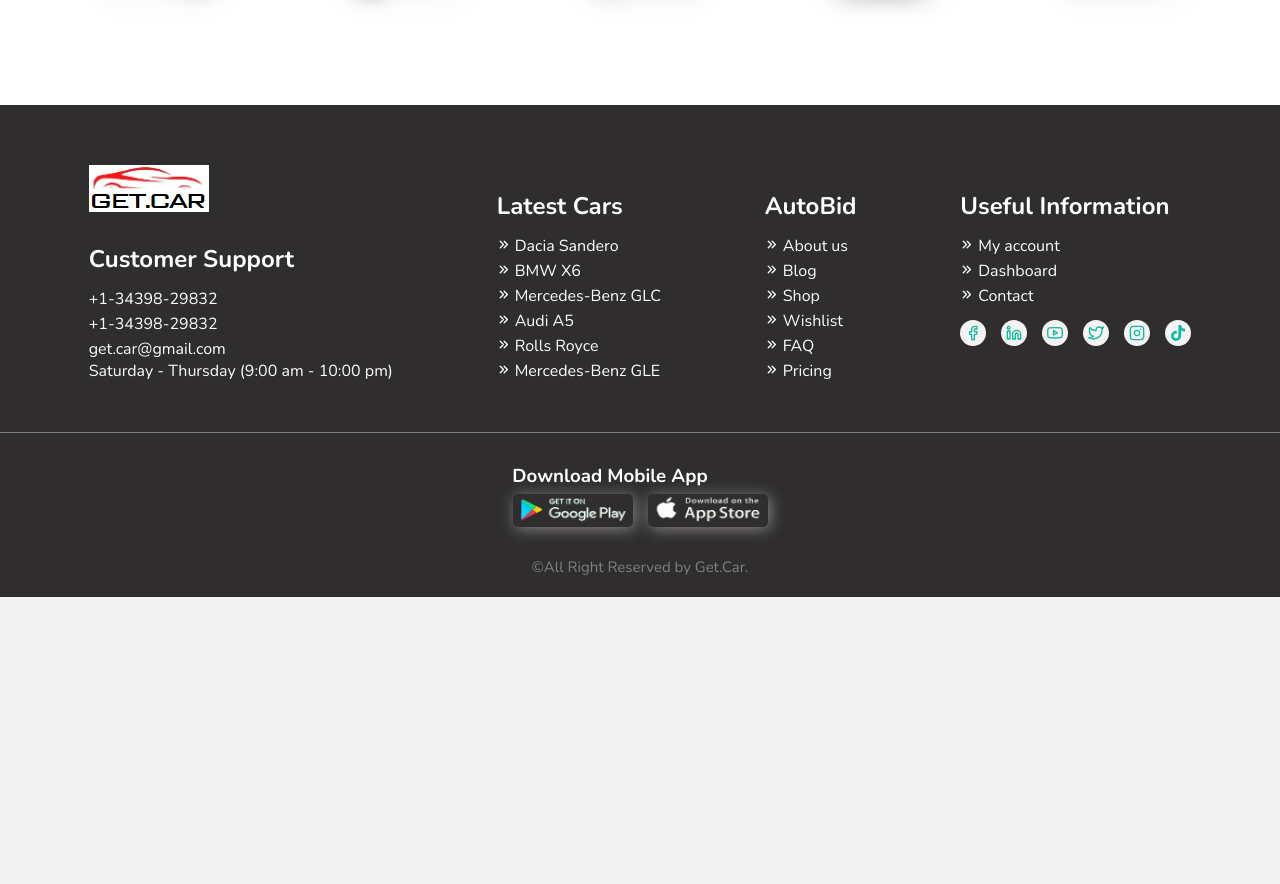
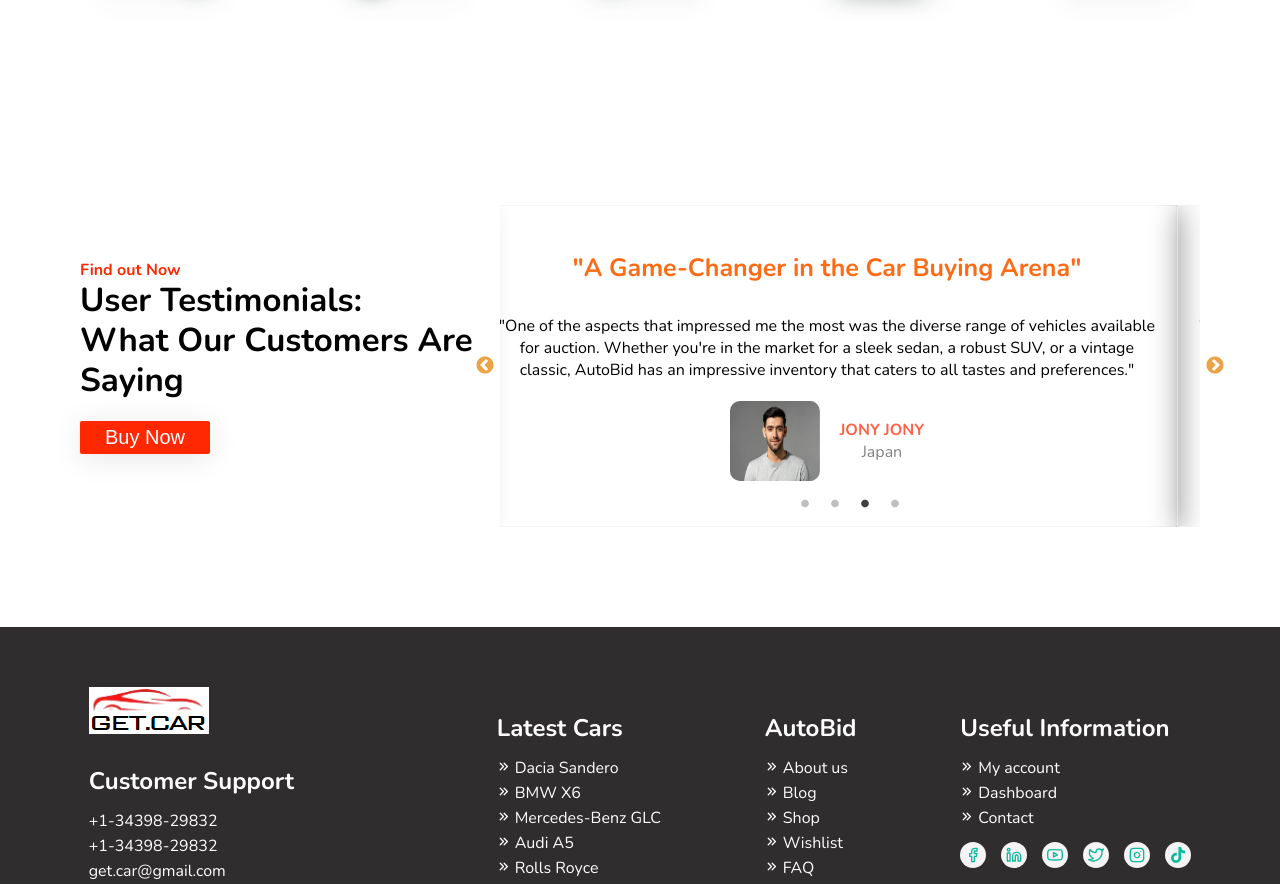
Before and after one commit to rashidulislamg71/get.car, a React (Vite) app: page /about in a window 1280 px wide. Shown: the part 2316-3200 px from the top of the page. Before the commit the page ends 2913 px from the top, so only its background shows below. Built offline with nearby package versions, Linux system fonts and the light colour scheme.

Commit message:
about_us update

```diff
--- a/src/Pages/About/About_us.jsx
+++ b/src/Pages/About/About_us.jsx
@@ -4,6 +4,7 @@ import team_work from "../../assets/images/About_us_img/about_us_team_work.jpg";
 import TeamWork from "../../Component/TeamWork/TeamWork";
 
 import Investors from "../../Component/Invster/Investors";
+import Testimonials from "../../Component/Testimonials/Testimonials";
 
 
 const About_us = () => {
@@ -52,6 +53,7 @@ const About_us = () => {
     </div>
         <TeamWork />
         <Investors />
+        <Testimonials />
     </>
   );
 };
```
